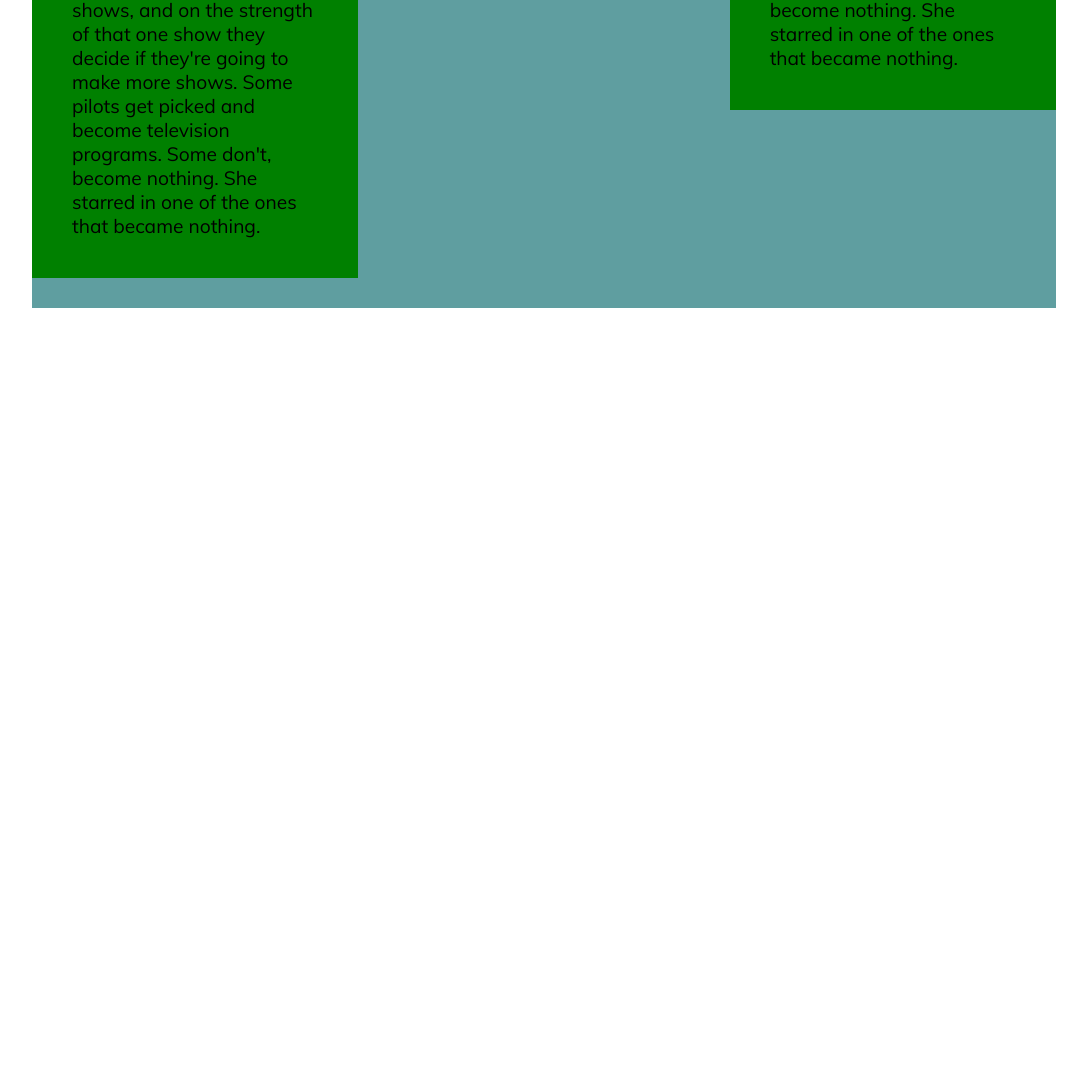
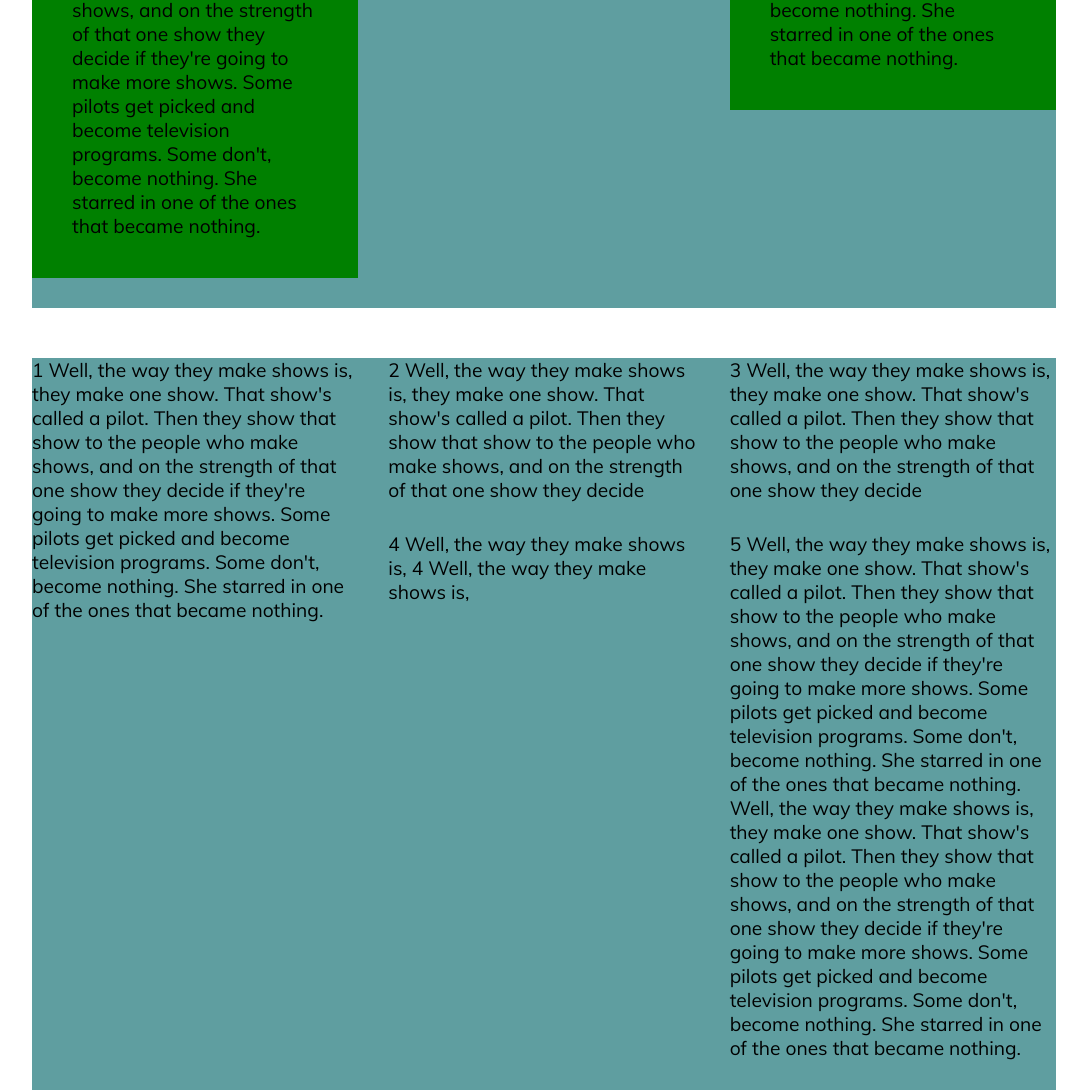
Before and after one commit to najwer23/masonry-grid, a website built with webpack: page index.html in a window 1280 px wide. Shown: the part 3532-4622 px from the top of the page, without its empty margins (96-1183 px from the left). Before the commit the page ends 3840 px from the top, so only its background shows below. Built offline with nearby package versions, Linux system fonts and the light colour scheme.

Commit message:
More than one masonry on page

```diff
--- a/assets/js/masonry-grid.js
+++ b/assets/js/masonry-grid.js
@@ -1,12 +1,9 @@
-var CURRENT_NUMBER_OF_COLUMNS = -1
 var SCROLL_PERCENT_POSITION;
-
-// IN - SET ID OF Masonry
-let MASONRY_ARR_ID = [
-    "masonry"
+var CURRENT_NUMBER_OF_COLUMNS = {}
+var MASONRY_ARR_ID = [
+    "masonry",
+    "masonry2"
 ]
-
-
 
 
 
@@ -26,8 +23,6 @@ window.addEventListener("scroll", function(){
 
 
 
-
-
 function setMasonryOnResize() {
     for (let i = 0; i < MASONRY_ARR_ID.length; i++) {
         makeMasonryLayout(document.querySelector("#" + MASONRY_ARR_ID[i]))
@@ -38,15 +33,14 @@ function setMasonryOnLoad() {
     let ele;
     for (let i=0; i<MASONRY_ARR_ID.length; i++) {
         ele = document.querySelector("#" + MASONRY_ARR_ID[i])
-        addCss2Element(ele, {
-            "box-sizing": "border-box"
-        })
+        addCss2Element(ele, { "box-sizing": "border-box" })
+        CURRENT_NUMBER_OF_COLUMNS[MASONRY_ARR_ID[i]] = -1;
         makeMasonryLayout(ele)
     }
 }
 
 function makeMasonryLayout(masonryParentEle) {
-    let masonryChilds = masonryParentEle.querySelectorAll('[id^="masonry-child-"]');
+    let masonryChilds = masonryParentEle.querySelectorAll(`[id^="${masonryParentEle.id}-child-"]`);
     let masonryParentEleWidth = masonryParentEle.clientWidth;
     let masonrySpace = masonryParentEle.getAttribute("space");
     let masonrySpaceHalf = masonrySpace/2;
@@ -56,15 +50,15 @@ function makeMasonryLayout(masonryParentEle) {
     )
 
     //set columns
-    if (CURRENT_NUMBER_OF_COLUMNS != masonryNumberOfColumns) {
+    if (CURRENT_NUMBER_OF_COLUMNS[masonryParentEle.id] != masonryNumberOfColumns) {
 
         //reset child position in columns
         for (let i = 0; i < masonryChilds.length; i++) {
-            masonryParentEle.appendChild(masonryParentEle.querySelector("#masonry-child-"+i))
+            masonryParentEle.appendChild(masonryParentEle.querySelector(`#${masonryParentEle.id}-child-`+i))
         }
 
         //remove old columns
-        let masonryColumnsToRemove = document.querySelectorAll('[id^="masonry-col-"]')
+        let masonryColumnsToRemove = document.querySelectorAll(`[id^="${masonryParentEle.id}-col-"]`)
         for (let i = 0; i < masonryColumnsToRemove.length; i++) {
             masonryParentEle.removeChild(masonryColumnsToRemove[i])
         }
@@ -78,7 +72,7 @@ function makeMasonryLayout(masonryParentEle) {
 
         for (let i = 0; i < masonryNumberOfColumns; i++) {
             newMasonryColumn = document.createElement("div");
-            newMasonryColumn.id = "masonry-col-" + i;
+            newMasonryColumn.id = `${masonryParentEle.id}-col-` + i;
             masonryParentEle.appendChild(newMasonryColumn)
 
             //set padding for first and last column
@@ -106,13 +100,13 @@ function makeMasonryLayout(masonryParentEle) {
             })
 
             // update number of columns
-            CURRENT_NUMBER_OF_COLUMNS = masonryNumberOfColumns
+            CURRENT_NUMBER_OF_COLUMNS[masonryParentEle.id] = masonryNumberOfColumns
         }
     }
 
     // set starting height for columns
     var masonryColumnsCurrentHeight = {};
-    let masonryColumnsCurrent = masonryParentEle.querySelectorAll('[id^="masonry-col-"]')
+    let masonryColumnsCurrent = masonryParentEle.querySelectorAll(`[id^="${masonryParentEle.id}-col-"]`)
     for (let i = 0; i < masonryColumnsCurrent.length; i++) {
         masonryColumnsCurrentHeight[masonryColumnsCurrent[i].id] = 0;
     }
@@ -124,7 +118,7 @@ function makeMasonryLayout(masonryParentEle) {
 
 
     for (let i=0; i<masonryChilds.length; i++) {
-        let masonryChildEle = masonryParentEle.querySelector("#masonry-child-" + i)
+        let masonryChildEle = masonryParentEle.querySelector(`#${masonryParentEle.id}-child-` + i)
         masonryChildHeight = masonryChildEle.clientHeight;
 
         let masonryColumnMinHeightValue = Infinity
@@ -139,6 +133,7 @@ function makeMasonryLayout(masonryParentEle) {
         addCss2Element(masonryChildEle, {
             'margin-bottom': `${masonrySpace + "px"}`
         })
+
         masonryParentEle.querySelector("#" + masonryColumnMinHeightName).appendChild(masonryChildEle)
     }
 
--- a/index.html
+++ b/index.html
@@ -238,5 +238,54 @@
             </div>
         </div>
     </div>
+
+    <div id="container">
+        <div id="masonry2" columns='{"400": 1, "800": 2, "1500": 3}' space='30'>
+            <div id="masonry2-child-0">
+                1 Well, the way they make shows is,
+                they make one show. That show's called a pilot.
+                Then they show that show to the people who make shows,
+                and on the strength of that one show they decide
+                if they're going to make more shows. Some pilots
+                get picked and become television programs.
+                Some don't, become nothing. She starred in
+                one of the ones that became nothing.
+            </div>
+            <div id="masonry2-child-1">
+                2 Well, the way they make shows is,
+                they make one show. That show's called a pilot.
+                Then they show that show to the people who make shows,
+                and on the strength of that one show they decide
+            </div>
+            <div id="masonry2-child-2">
+                3 Well, the way they make shows is,
+                they make one show. That show's called a pilot.
+                Then they show that show to the people who make shows,
+                and on the strength of that one show they decide
+            </div>
+            <div id="masonry2-child-3">
+                4 Well, the way they make shows is,
+                4 Well, the way they make shows is,
+            </div>
+            <div id="masonry2-child-4">
+                5 Well, the way they make shows is,
+                they make one show. That show's called a pilot.
+                Then they show that show to the people who make shows,
+                and on the strength of that one show they decide
+                if they're going to make more shows. Some pilots
+                get picked and become television programs.
+                Some don't, become nothing. She starred in
+                one of the ones that became nothing.
+                Well, the way they make shows is,
+                they make one show. That show's called a pilot.
+                Then they show that show to the people who make shows,
+                and on the strength of that one show they decide
+                if they're going to make more shows. Some pilots
+                get picked and become television programs.
+                Some don't, become nothing. She starred in
+                one of the ones that became nothing.
+            </div>
+        </div>
+    </div>
 </body>
 </html>
```
